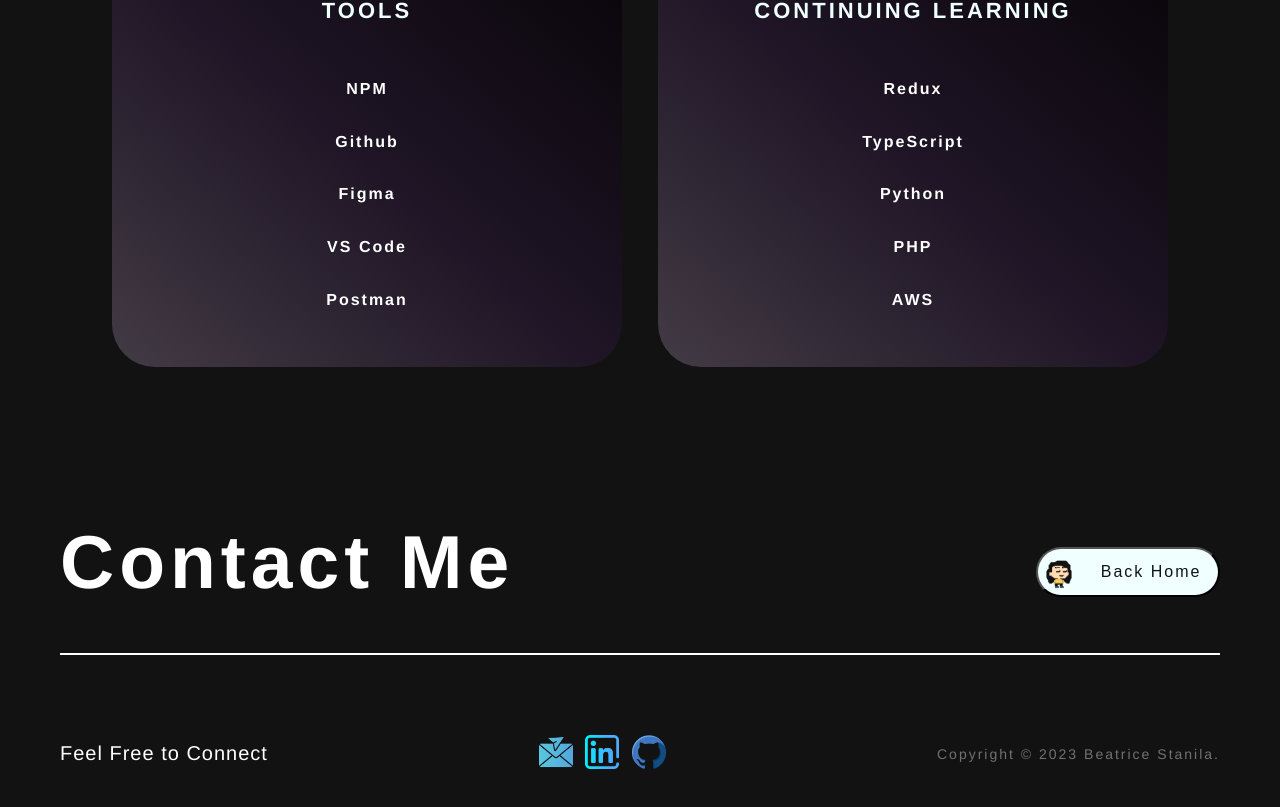
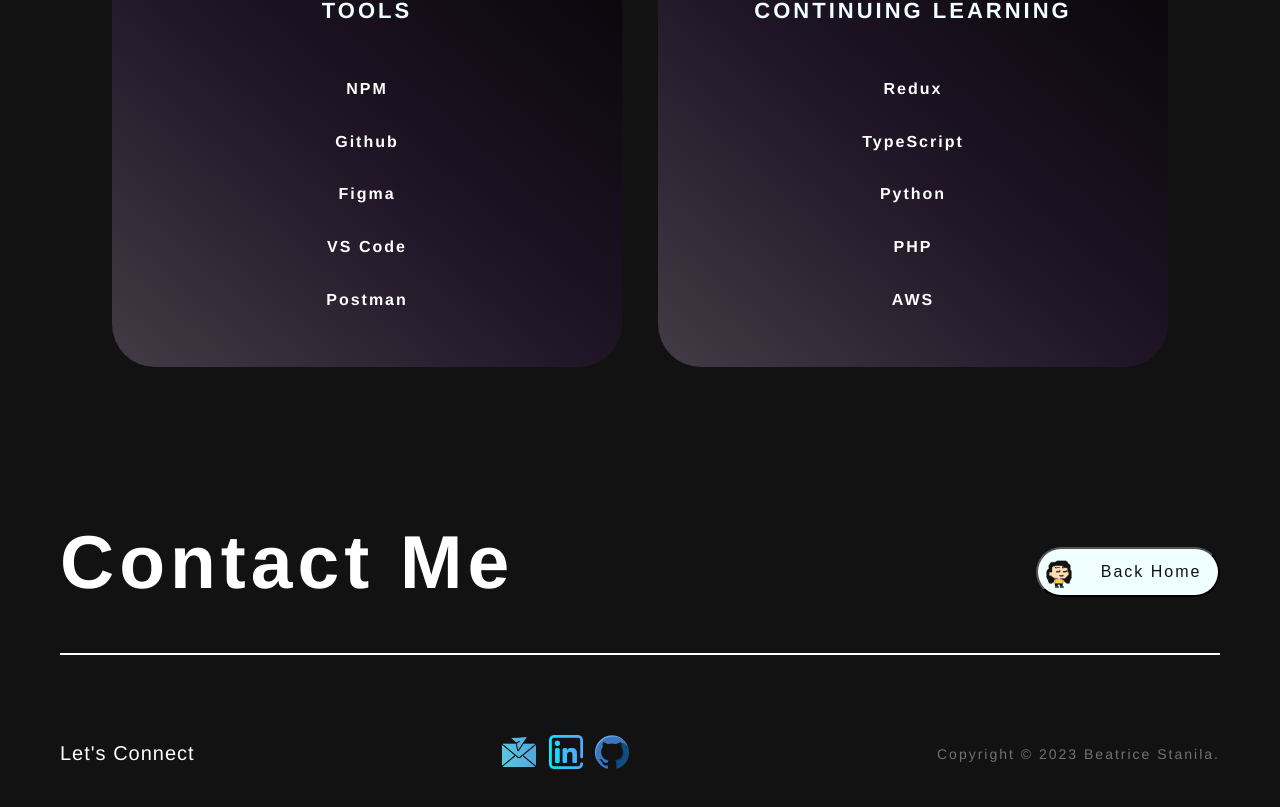
Before and after one commit to BeatriceStanila/portfolio, a Next.js app in the folder my-website/: page / in a window 1280 px wide. Shown: the part 3352-4159 px from the top of the page. Built offline with nearby package versions, Linux system fonts and the light colour scheme.

Commit message:
Changed the footer message

```diff
--- a/my-website/src/components/About/about.module.css
+++ b/my-website/src/components/About/about.module.css
@@ -62,7 +62,6 @@
   border-radius: 3px;
   transition: 300ms;
   background-color: #121212;
-  text-decoration: none;
 }
 
 .btn:hover,
@@ -127,5 +126,6 @@
     margin: 40px auto 0 auto;
     padding: 10px 30px;
     font-size: 14px;
+    text-decoration: none;
   }
 }
--- a/my-website/src/components/Contact/Contact.js
+++ b/my-website/src/components/Contact/Contact.js
@@ -30,7 +30,7 @@ function Contact() {
           <div className={styles.horizontalLine} />
 
           <div className={styles.container}>
-            <h4 className={styles.headingContent}>Feel Free to Connect</h4>
+            <h4 className={styles.headingContent}>Let's Connect</h4>
 
             <div className={styles.iconsContainer}>
               <Link href="mailto: beatrice.stanila@gmail.com">
```
